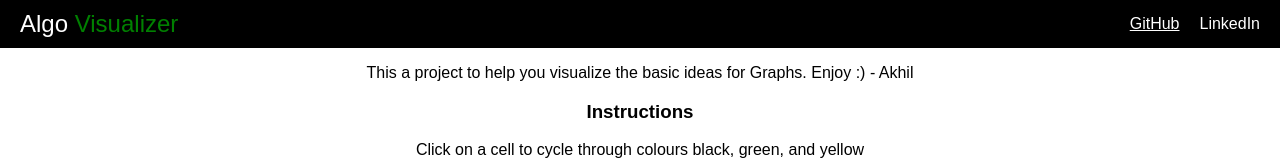
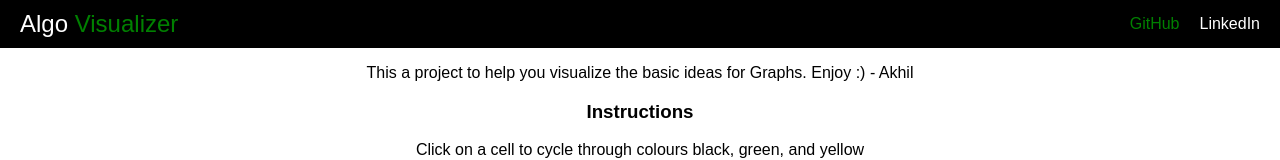
Before and after one commit to akhilts03/Graph-Visualizer, a React (Create React App) app: page / in a window 1280 px wide. In both pictures the pointer is over the link "GitHub". Shown: the top 160 px of the page. Built offline with nearby package versions, Linux system fonts and the light colour scheme.

Commit message:
Update App.css

```diff
--- a/src/App.css
+++ b/src/App.css
@@ -33,7 +33,7 @@ body {
 }
 
 .links a:hover {
-  text-decoration: underline;
+  color: green;
 }
 
 /* Algorithm Selection */
```
